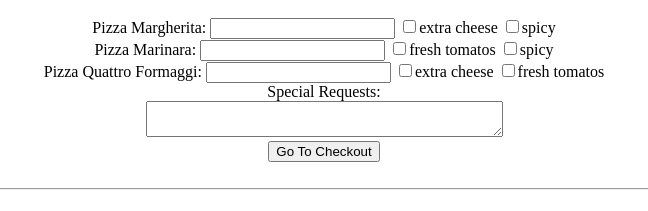
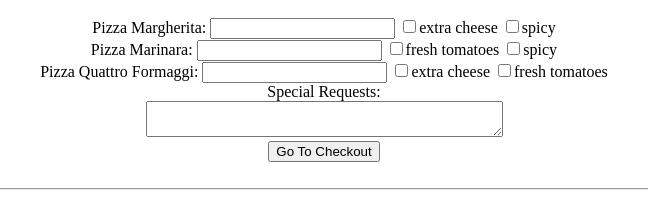
Before and after one commit to D0mm3c/codedex, a plain HTML site: page restaurant_menu_codedex.html in a window 1280 px wide. Shown: the part 1420-1631 px from the top of the page, 316-964 px from the left. Drawn offline with Linux system fonts and the light colour scheme.

Commit message:
Add files via upload

```diff
--- a/restaurant_menu_codedex.html
+++ b/restaurant_menu_codedex.html
@@ -88,21 +88,21 @@
 		<h2 id="order-form">Place your Order</h2>
 		<form>
 			<label for="margherita">Pizza Margherita: </label>
-			<input id="margherita" type="number" min="0<">
-			<input id="margherita" type="checkbox">extra cheese
-			<input id="margherita" type="checkbox">spicy
+			<input id="margherita" type="number" min="0">
+			<label><input type="checkbox">extra cheese</label>
+			<label><input type="checkbox">spicy</label/>
 			<br>
 
 			<label for=marinara>Pizza Marinara: </label>
 			<input id=marinara type="number" min="0">
-			<input id="marinara" type="checkbox">fresh tomatos
-			<input id="marinara" type="checkbox">spicy
+			<label><input type="checkbox">fresh tomatoes</label>
+			<label><input type="checkbox">spicy</label/>
 			<br>
 
 			<label for="formaggi">Pizza Quattro Formaggi: </label>
 			<input type="number" min="0">
-			<input id="formaggi" type="checkbox">extra cheese
-			<input id="formaggi" type="checkbox">fresh tomatos
+			<label><input type="checkbox">extra cheese</label>
+			<label><input type="checkbox">fresh tomatoes</label/>
 			<br>
 
 			<label for="requests">Special Requests: </label><br>
```
